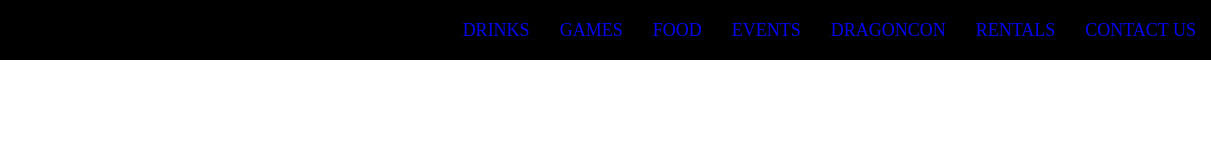
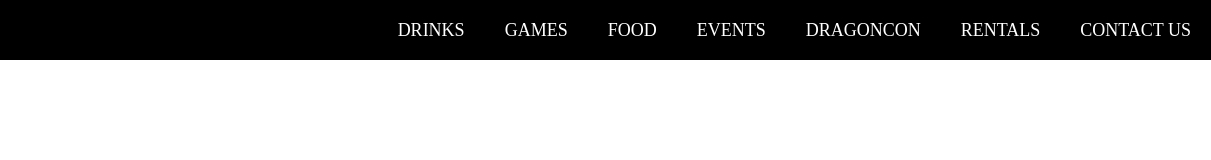
Before and after one commit to iamlifepersonified/joystickGamebar-alpha0, a plain HTML site: page index.html in a window 1280 px wide. Shown: the full height of the page, 69-1280 px from the left. Drawn offline with Linux system fonts and the light colour scheme.

Commit message:
altered look of nav links attempt

```diff
--- a/styles/main.css
+++ b/styles/main.css
@@ -26,23 +26,26 @@ header {
     color: linear-gradient(to right, #bdac14 0%, #a80606 100%);
     --webkit-background-clip: text;
     --webkit-text-fill-color: transparent;
+    font-weight: bold;
+    margin-right: 20px;
 }
 
 .nav-links {
+    list-style-type: none;
     display: flex;
     flex-direction: row;
     padding: 0;
     margin: 0;
-    list-style-type: none;
     overflow: hidden;
-
 }
 
 .link-anchor {
     text-decoration: none;
+    padding: 20px;
+    display: block;
+    color: white;
 }
 .nav-item {
-    margin: 0 15px;
+    margin: 0;
     font-size: 18px;
-    color: white;
 }
```
